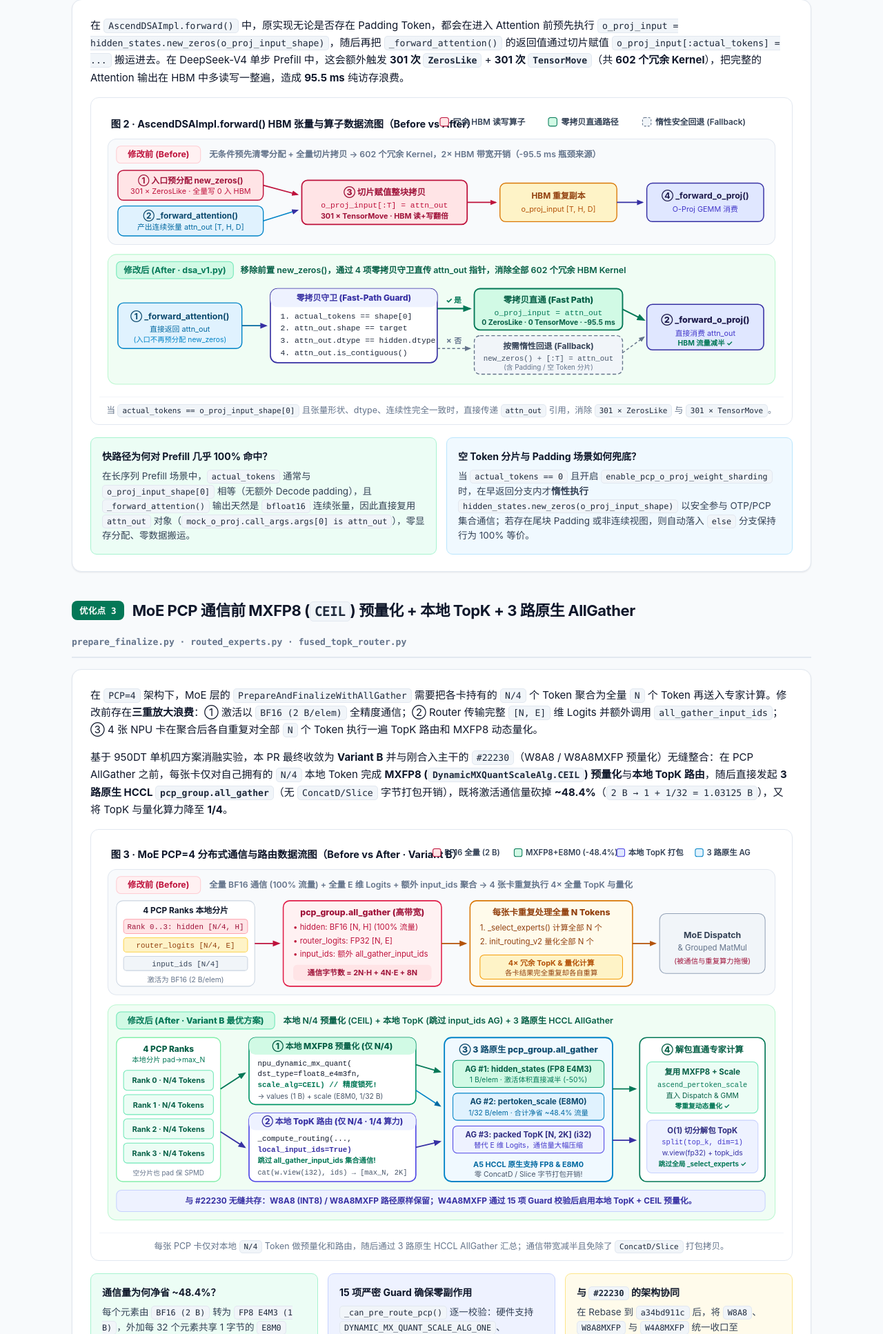
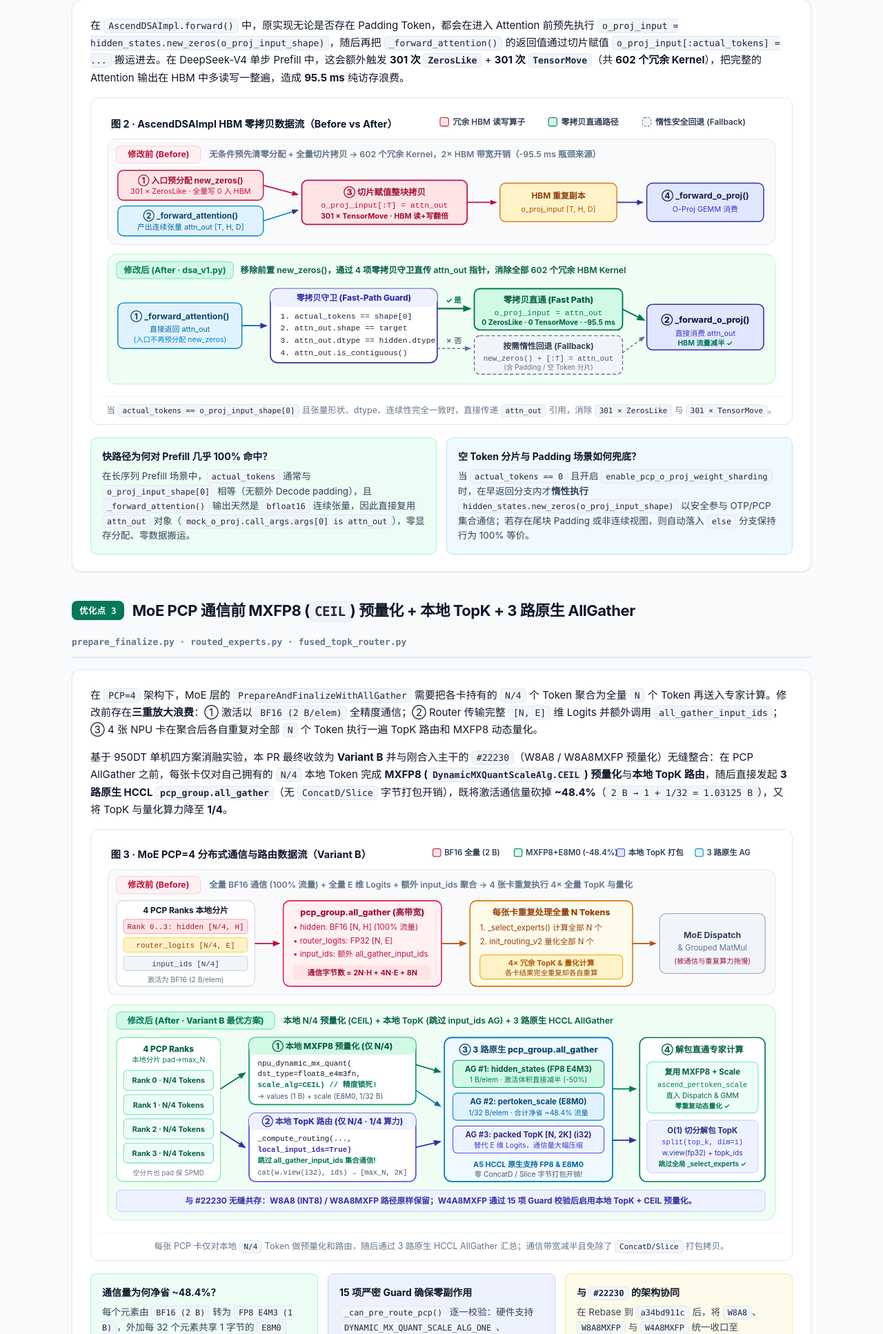
Before and after one commit to zyz111222/pr, a plain HTML site: page pr-22872/index.html in a window 1280 px wide. Shown: the part 2366-4300 px from the top of the page at 69% size. Drawn offline with Linux system fonts and the light colour scheme.

Commit message:
fix(pr-22872): prevent SVG title-legend overlap in diagrams 2 and 3
Signed-off-by: zouyizhou <2542678383@qq.com>

```diff
--- a/pr-22872/index.html
+++ b/pr-22872/index.html
@@ -984,7 +984,7 @@
             </defs>
 
             <!-- Title & Legend -->
-            <text x="16" y="28" font-size="14" font-weight="700" fill="#0f172a">图 2 · AscendDSAImpl.forward() HBM 张量与算子数据流图（Before vs After）</text>
+            <text x="16" y="28" font-size="14" font-weight="700" fill="#0f172a">图 2 · AscendDSAImpl HBM 零拷贝数据流（Before vs After）</text>
             <g font-size="11.5" font-weight="600" fill="#334155">
               <rect x="478" y="14" width="12" height="12" rx="3" fill="#ffe4e6" stroke="#be123c" />
               <text x="496" y="24">冗余 HBM 读写算子</text>
@@ -1140,7 +1140,7 @@
             </defs>
 
             <!-- Title & Legend -->
-            <text x="16" y="26" font-size="14" font-weight="700" fill="#0f172a">图 3 · MoE PCP=4 分布式通信与路由数据流图（Before vs After · Variant B）</text>
+            <text x="16" y="26" font-size="14" font-weight="700" fill="#0f172a">图 3 · MoE PCP=4 分布式通信与路由数据流（Variant B）</text>
             <g font-size="11" font-weight="600" fill="#334155">
               <rect x="468" y="13" width="11" height="11" rx="2.5" fill="#ffe4e6" stroke="#be123c" />
               <text x="484" y="22">BF16 全量 (2 B)</text>
```
